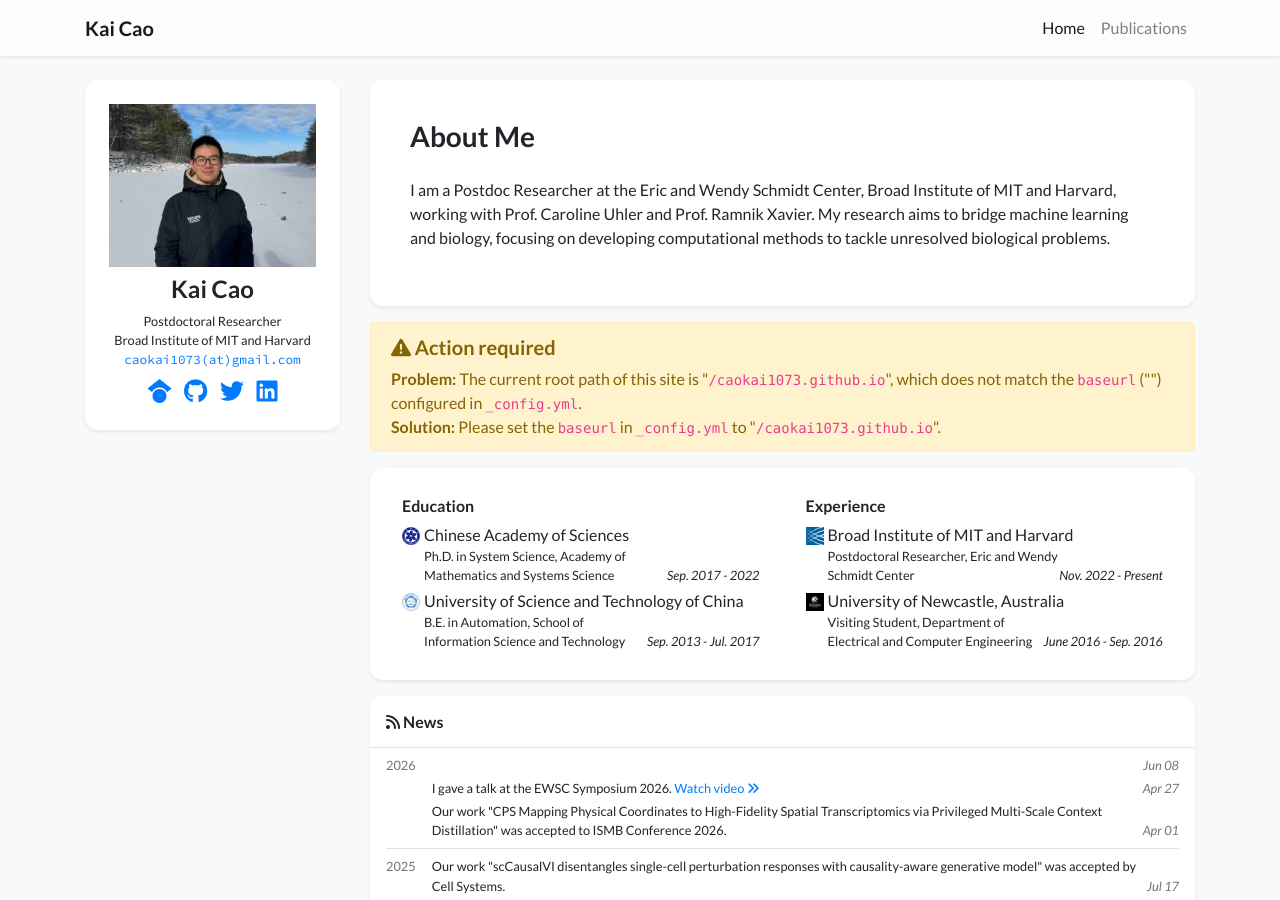
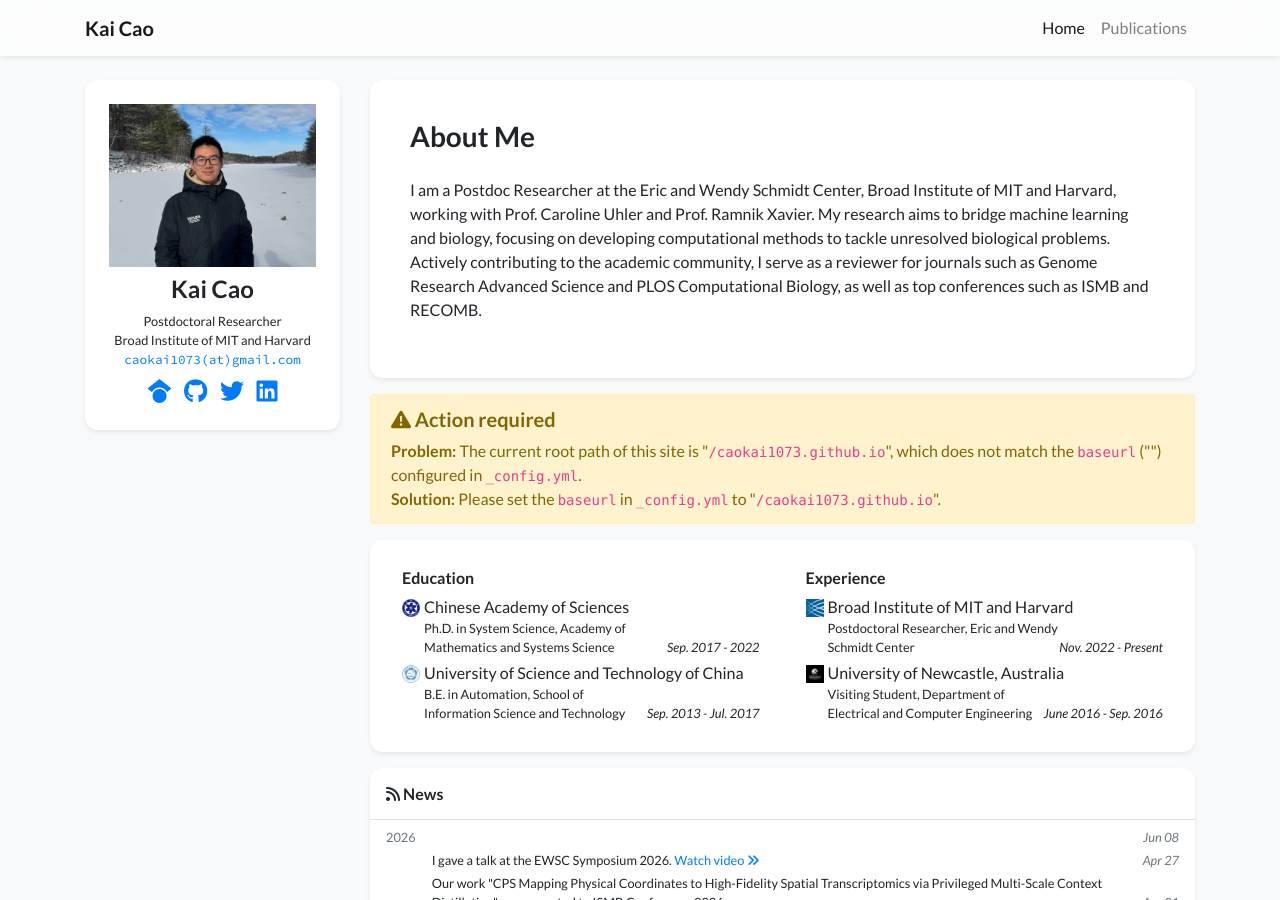
Before and after one commit to caokai1073/caokai1073.github.io, a Jekyll site: the page built from index.html, in a window 1280 px wide and 900 px high. Built offline with Jekyll 4.4.1, drawn with Linux system fonts in a browser that asks for light colours; nearby versions of some CDN libraries; a style sheet for code colours, icons or effects is not loaded.

Commit message:
Update profile.yml

```diff
--- a/_data/profile.yml
+++ b/_data/profile.yml
@@ -23,6 +23,7 @@ short_bio: >-
   <p>
     I am a Postdoc Researcher at the Eric and Wendy Schmidt Center, Broad Institute of MIT and Harvard, working with Prof. Caroline Uhler and Prof. Ramnik Xavier.
     My research aims to bridge machine learning and biology, focusing on developing computational methods to tackle unresolved biological problems.
+    Actively contributing to the academic community, I serve as a reviewer for journals such as Genome Research Advanced Science and PLOS Computational Biology, as well as top conferences such as ISMB and RECOMB.
   </p>
 
 portrait_url: /assets/images/photos/portrait.jpg
```
